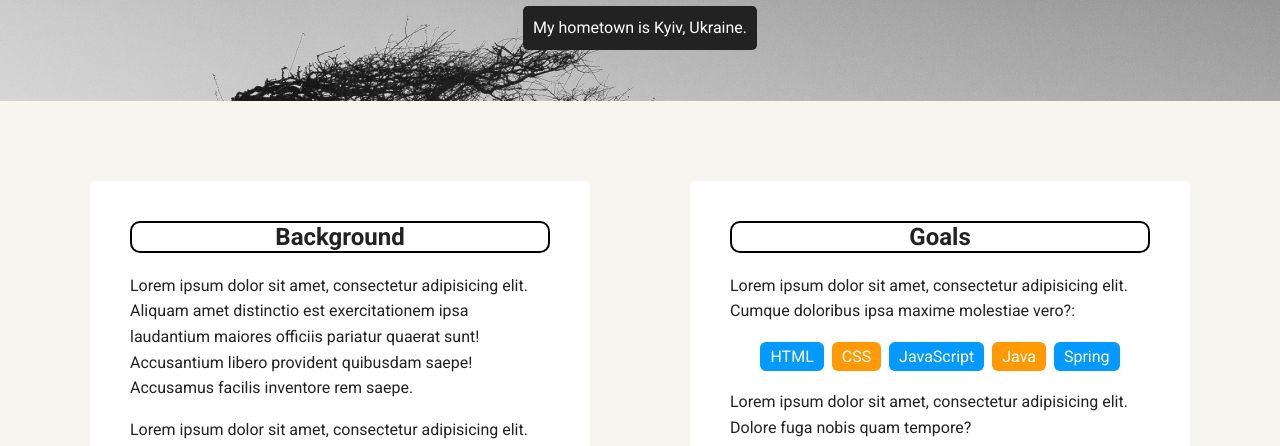
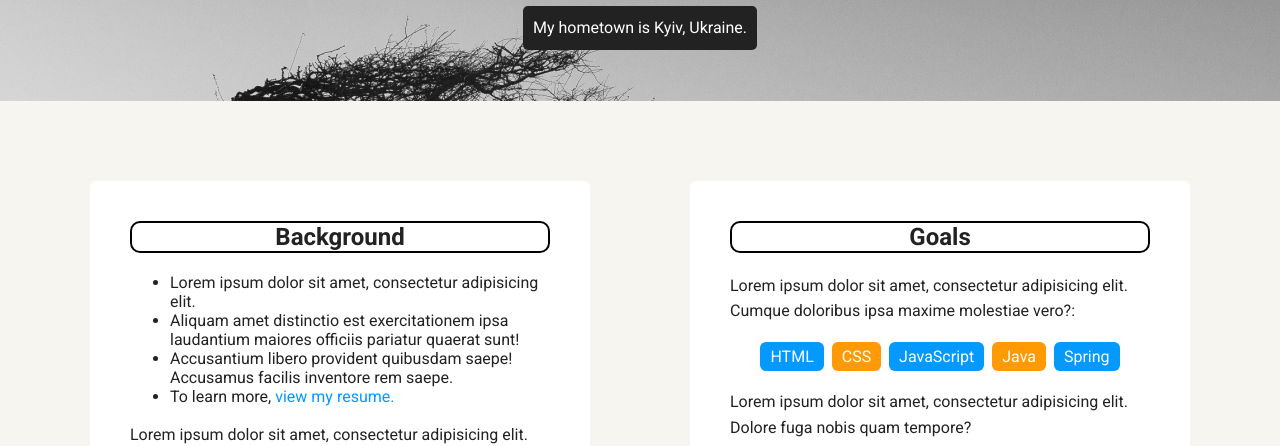
Before and after one commit to DimaSanKiev/html-css-basics, a plain HTML site: page index.html in a window 1280 px wide. Shown: the part 349-795 px from the top of the page. Drawn offline with Linux system fonts and the light colour scheme; a web font is replaced by a local one.

Commit message:
add links

```diff
--- a/index.html
+++ b/index.html
@@ -13,7 +13,7 @@
     <ul class="nav">
         <li class="name">Dmytro Burdyga</li>
         <li><a href="#">Home</a></li>
-        <li><a href="#">Experience</a></li>
+        <li><a href="resume.html">Experience</a></li>
         <li><a href="#">Photos</a></li>
         <li><a href="#">Contact</a></li>
     </ul>
@@ -28,9 +28,12 @@
 <main class="flex">
     <div class="card">
         <h2 class="card-title">Background</h2>
-        <p>Lorem ipsum dolor sit amet, consectetur adipisicing elit. Aliquam amet distinctio est exercitationem ipsa
-            laudantium maiores officiis pariatur quaerat sunt! Accusantium libero provident quibusdam saepe! Accusamus
-            facilis inventore rem saepe.</p>
+        <ul>
+            <li>Lorem ipsum dolor sit amet, consectetur adipisicing elit.</li>
+            <li>Aliquam amet distinctio est exercitationem ipsa laudantium maiores officiis pariatur quaerat sunt!</li>
+            <li>Accusantium libero provident quibusdam saepe! Accusamus facilis inventore rem saepe.</li>
+            <li>To learn more, <a href="resume.html">view my resume.</a></li>
+        </ul>
         <p>Lorem ipsum dolor sit amet, consectetur adipisicing elit. Doloremque hic iure nisi odio sint voluptate!</p>
         <h3>New Subsection</h3>
     </div>
```
